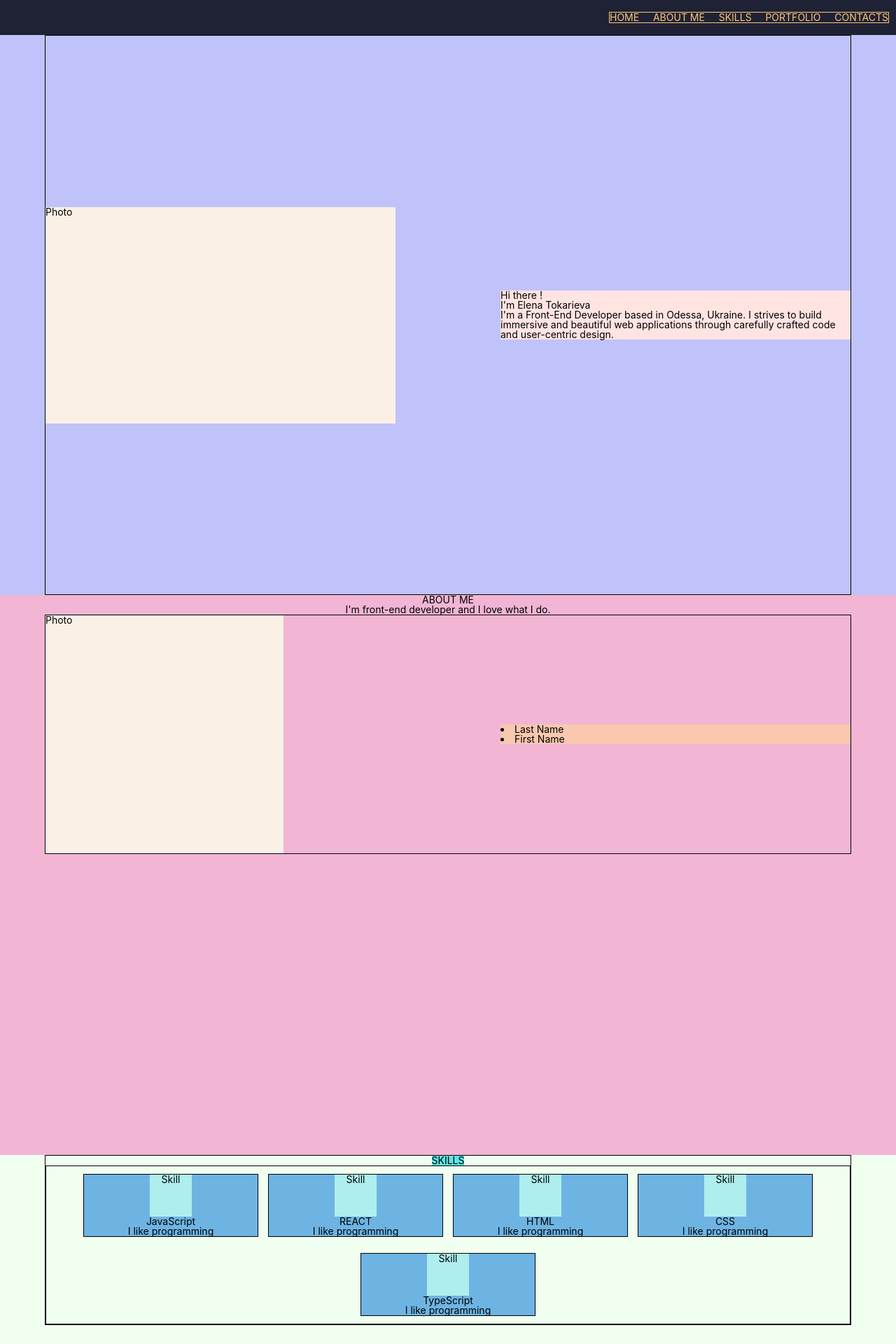
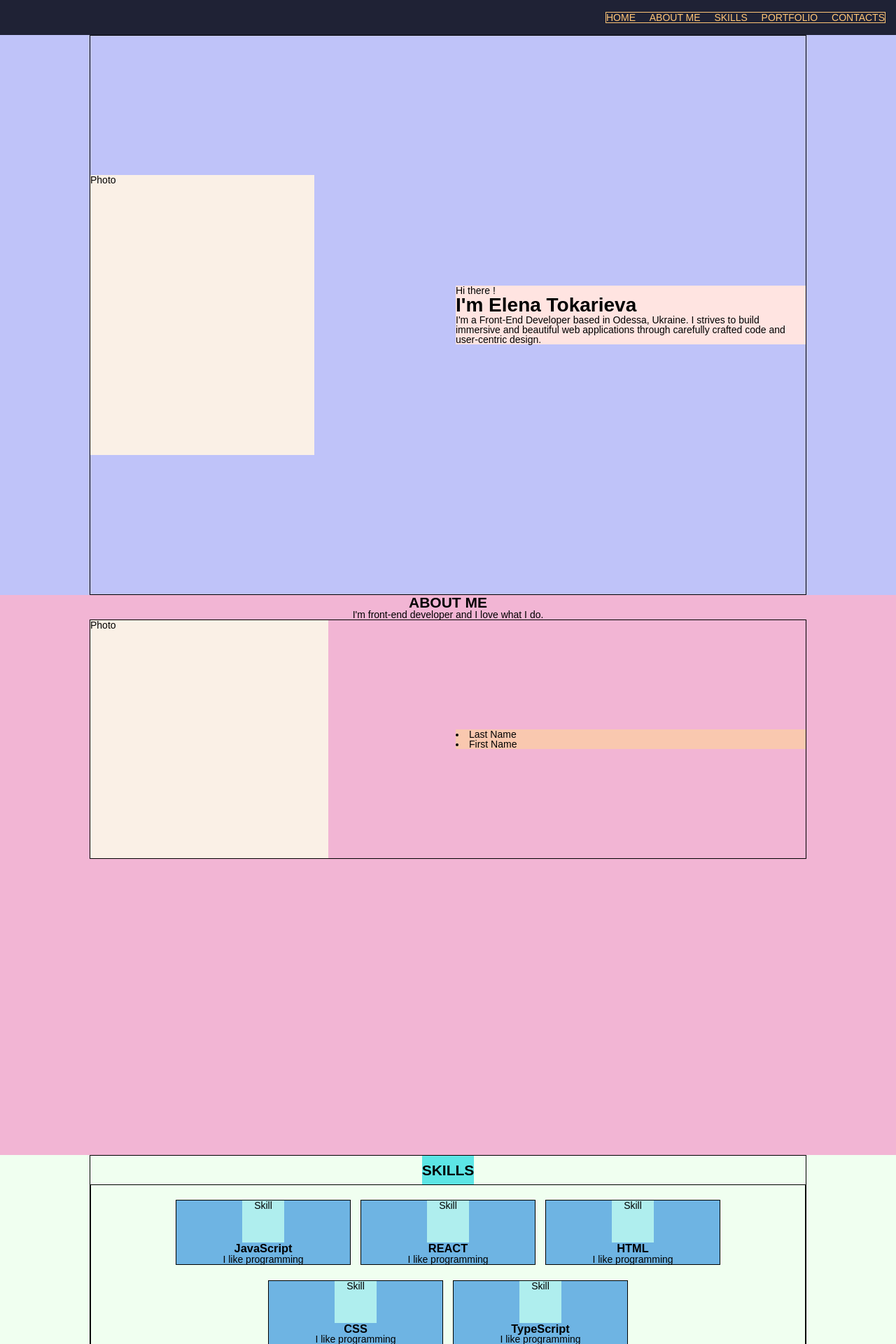
Before and after one commit to Elena176/portfolio, a React (Create React App) app: page / in a window 1280 px wide. Shown: the top 1920 px of the page at 70% size. Built offline with nearby package versions, Linux system fonts and the light colour scheme.

Commit message:
added map for skill

```diff
--- a/src/common/styles/Container.module.css
+++ b/src/common/styles/Container.module.css
@@ -1,7 +1,7 @@
 .container {
     border: 1px solid;
     height: 100%;
-    width: 90%;
+    width: 80%;
     margin: 0 auto;
     display: flex;
     align-items: center;
--- a/src/index.css
+++ b/src/index.css
@@ -30,16 +30,14 @@ ul li {
   list-style: none;
 }
 img {vertical-align: top}
-h1, h2, h3, h4, h5, h6 {
+/*h1, h2, h3, h4, h5, h6 {
   font-size: inherit;
   font-weight: 400;
-}
+}*/
 
 body {
   margin: 0;
-  font-family: -apple-system, BlinkMacSystemFont, 'Segoe UI', 'Roboto', 'Oxygen',
-    'Ubuntu', 'Cantarell', 'Fira Sans', 'Droid Sans', 'Helvetica Neue',
-    sans-serif;
+  font-family: 'Poppins', sans-serif;
   -webkit-font-smoothing: antialiased;
   -moz-osx-font-smoothing: grayscale;
 }
--- a/src/main/Main.js
+++ b/src/main/Main.js
@@ -5,7 +5,8 @@ export const Main = () => {
     return (
         <div className={s.mainBlock}>
             <div className={styleContainer.container}>
-                <div className={s.photo}>Photo</div>
+                <div className={s.photo}>Photo
+                    </div>
                 <div className={s.text}>
                     <span>Hi there !</span>
                     <h1>
--- a/src/main/Main.module.css
+++ b/src/main/Main.module.css
@@ -4,8 +4,8 @@
 }
 
 .photo {
-    width: 500px;
-    height: 309px;
+    width: 320px;
+    height: 400px;
     background-color: linen;
 }
 
--- a/src/nav/Nav.module.css
+++ b/src/nav/Nav.module.css
@@ -1,5 +1,5 @@
 .nav {
-   margin: 0 10px;
+   margin: 0 15px;
    border: 1px solid #ffc576;
    width: 400px;
    display: flex;
--- a/src/skills/Skills.js
+++ b/src/skills/Skills.js
@@ -3,16 +3,13 @@ import styleContainer from "../common/styles/Container.module.css";
 import {Skill} from "./Skill/Skill";
 
 export const Skills = () => {
+    const skills = ['JavaScript', 'REACT', 'HTML', 'CSS', 'TypeScript']
     return (
             <div className={s.skillsBlock}>
                 <div className={`${styleContainer.container} ${s.skillsContainer}`}>
                     <h2 className={s.title}>SKILLS</h2>
                     <div className={s.skills}>
-                    <Skill title={'JavaScript'}/>
-                    <Skill title={'REACT'}/>
-                    <Skill title={'HTML'}/>
-                    <Skill title={'CSS'}/>
-                    <Skill title={'TypeScript'}/>
+                        {skills.map((t, index) => <Skill key={index} title={t}/>)}
                     </div>
                 </div>
             </div>
--- a/src/skills/Skills.module.css
+++ b/src/skills/Skills.module.css
@@ -3,15 +3,18 @@
     background-color: honeydew;
 }
 .skillsContainer {
+    display: flex;
     flex-direction: column;
     justify-content: flex-start;
 }
 
 .title {
+    padding: 10px 0;
     background-color: #5ce5e5;
 }
 
 .skills {
+    padding: 10px 0;
     border: 1px solid;
     width: 100%;
     display: flex;
```
